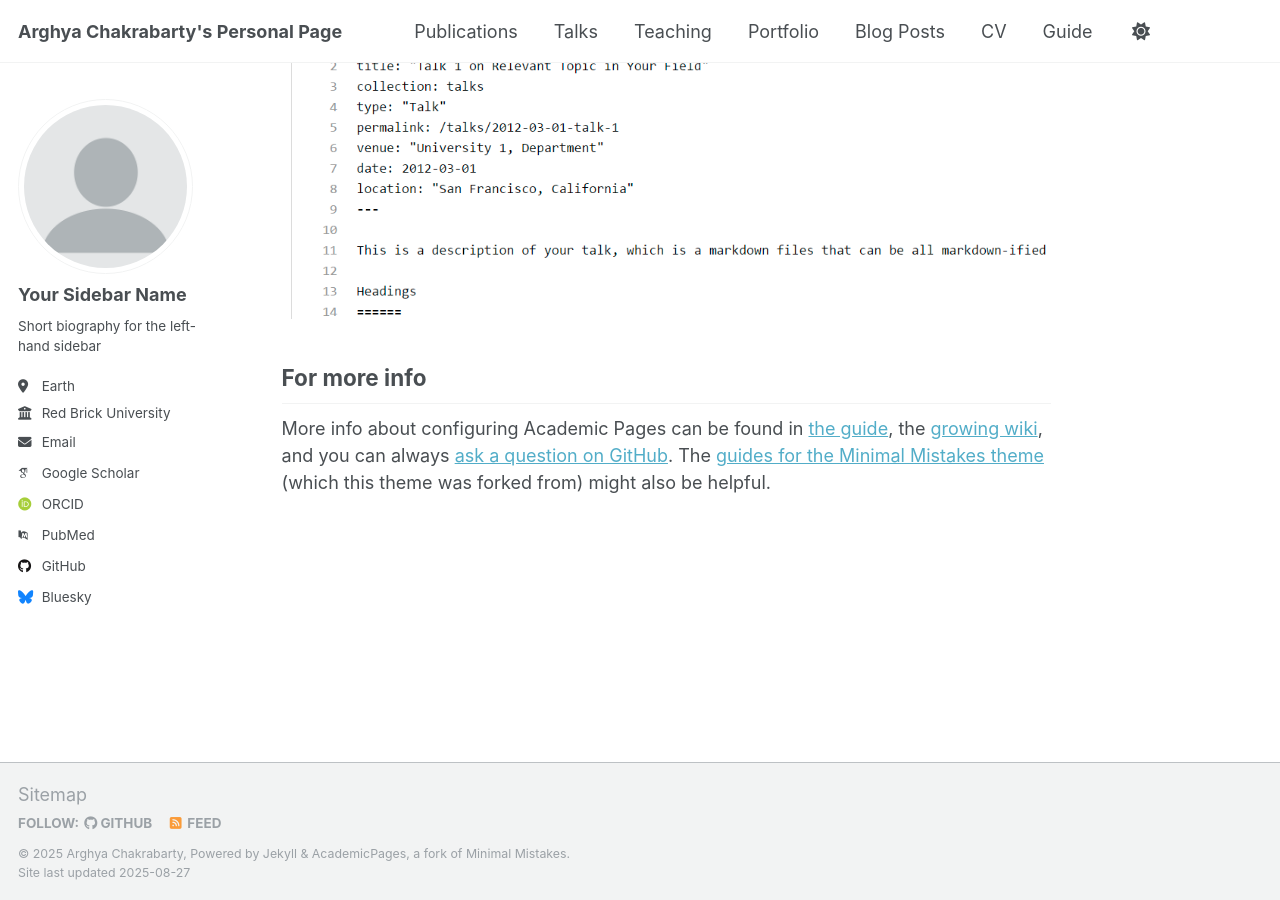
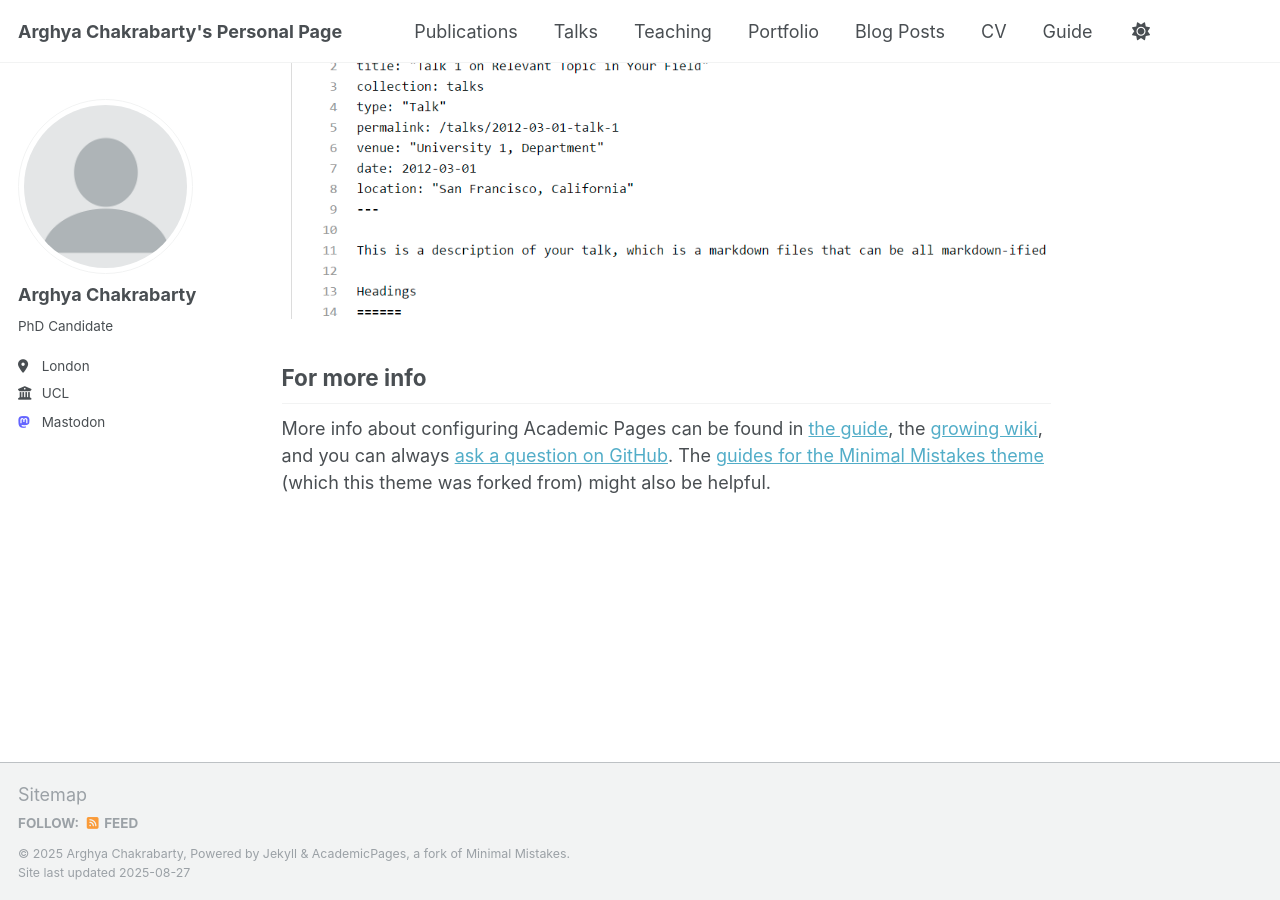
Before and after one commit to ArgChak/argchak.github.io, a Jekyll site: the page built from _pages/about.md, in a window 1280 px wide and 900 px high, scrolled down 2852 px. Built offline with Jekyll 4.4.1, drawn with Linux system fonts in a browser that asks for light colours; some web fonts are replaced; a script that is not in the unit is left out.

Commit message:
Update _config.yml

```diff
--- a/_config.yml
+++ b/_config.yml
@@ -23,22 +23,22 @@ repository               : "argchak/argchak.github.io"
 author:
   # Biographic information
   avatar           : "profile.png"
-  name             : "Your Sidebar Name"
+  name             : "Arghya Chakrabarty"
   pronouns         : # example: "she/her"
-  bio              : "Short biography for the left-hand sidebar"
-  location         : "Earth"
-  employer         : "Red Brick University"
+  bio              : "PhD Candidate"
+  location         : "London"
+  employer         : "UCL"
   uri              : # URL
-  email            : "none@example.org"
+  email            : # email
 
   # Academic websites
   academia         : # URL
   arxiv            : # URL - Update with the correct link to your profile
-  googlescholar    : "https://scholar.google.com/citations?user=PS_CX0AAAAAJ"
+  googlescholar    : #
   impactstory      : # URL
-  orcid            : "http://orcid.org/yourorcidurl"
+  orcid            : #
   semantic         : # URL
-  pubmed           : "https://www.ncbi.nlm.nih.gov/pubmed/?term=john+snow"
+  pubmed           : #
   researchgate     : # URL
   scopus           : # URL
 
@@ -46,13 +46,13 @@ author:
   bitbucket        : # Username - Update with your username on the site
   codepen          : # Username
   dribbble         : # Username
-  github           : "academicpages"
+  github           : #
   kaggle           : # Username
   stackoverflow    : # User number or user number and name (i.e., use "1" or "1/jeff-atwood")
 
   # Social media
   artstation       : # Username
-  bluesky          : "bsky.app" # Replace this with you Bluesky username
+  bluesky          : # Replace this with you Bluesky username
   facebook         : # Username
   flickr           : # Username
   foursquare       : # Username
@@ -62,7 +62,7 @@ author:
   instagram        : # Username
   lastfm           : # Username
   linkedin         : # Username
-  mastodon         : # URL
+  mastodon         : https://mathstodon.xyz/@archak # URL
   medium           : # URL
   pinterest        : # Username
   soundcloud       : # Username
```
